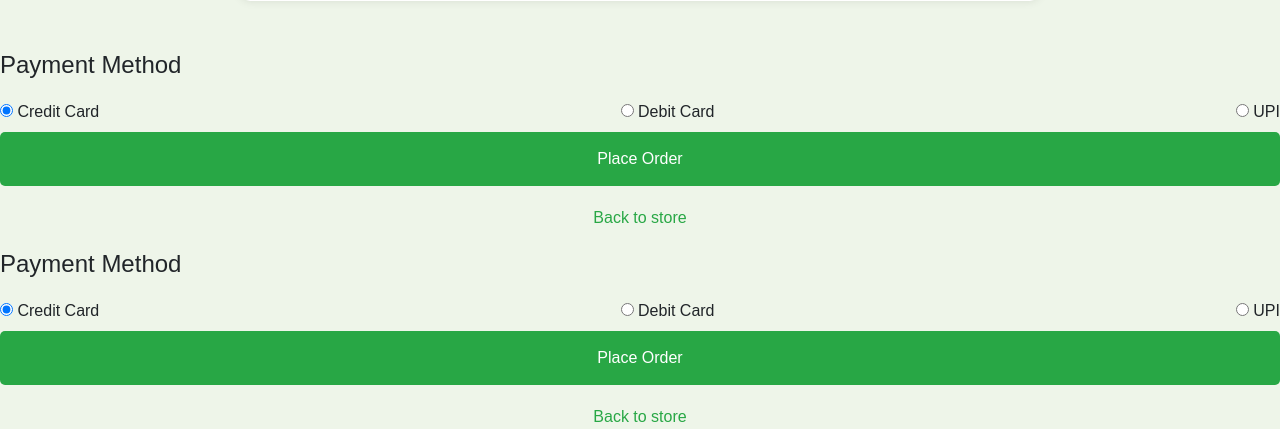
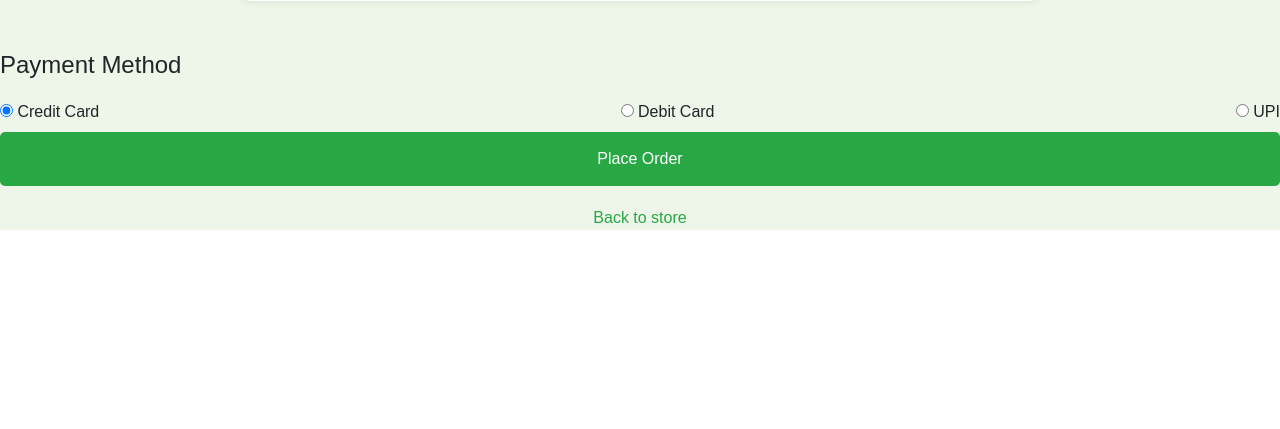
Before and after one commit to gowri1323/AI--based-plant-disease-detection, a Flask app: page /checkout in a window 1280 px wide. Shown: the part 1025-1454 px from the top of the page. After the commit the page ends 1255 px from the top, so only its background shows below. Run offline with Flask 3, Linux system fonts and the light colour scheme; some libraries are stand-ins or nearby versions.

Commit message:
Update checkout.html

```diff
--- a/templates/checkout.html
+++ b/templates/checkout.html
@@ -210,27 +210,6 @@
 </div>
 
 
-
-        <!-- Payment Method Section -->
-        <div class="form-section">
-            <h4>Payment Method</h4>
-            <div class="payment-method">
-                <label for="creditCard"><input type="radio" id="creditCard" name="payment" checked> Credit Card</label>
-                <label for="debitCard"><input type="radio" id="debitCard" name="payment"> Debit Card</label>
-                <label for="upi"><input type="radio" id="upi" name="payment"> UPI</label>
-            </div>
-        </div>
-
-        <!-- Place Order Button -->
-        <button type="submit" class="btn-custom">Place Order</button>
-    </form>
-
-    <!-- Back to Cart Link -->
-    <div class="back-link">
-        <a href="/cart">Back to store</a>
-    </div>
-</div>
-
 <script>
 
     // Sample city data based on states
```
